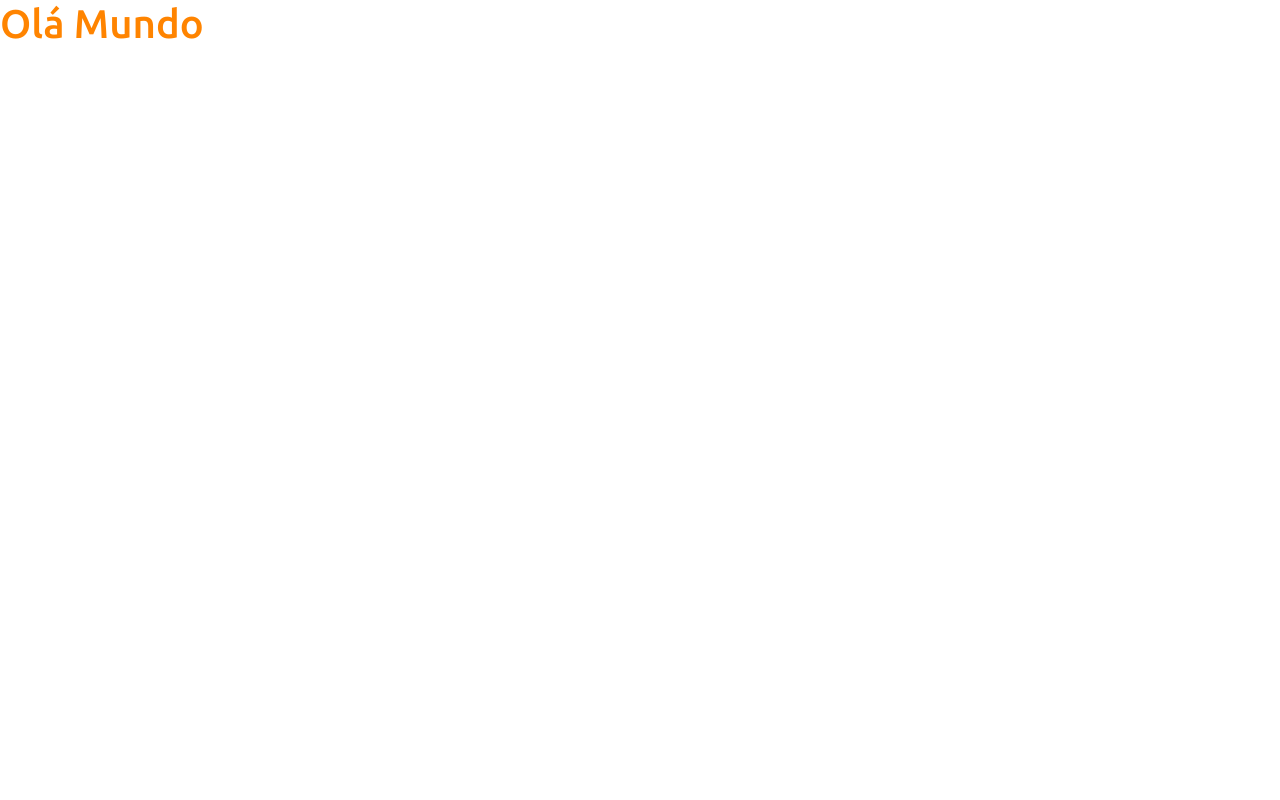
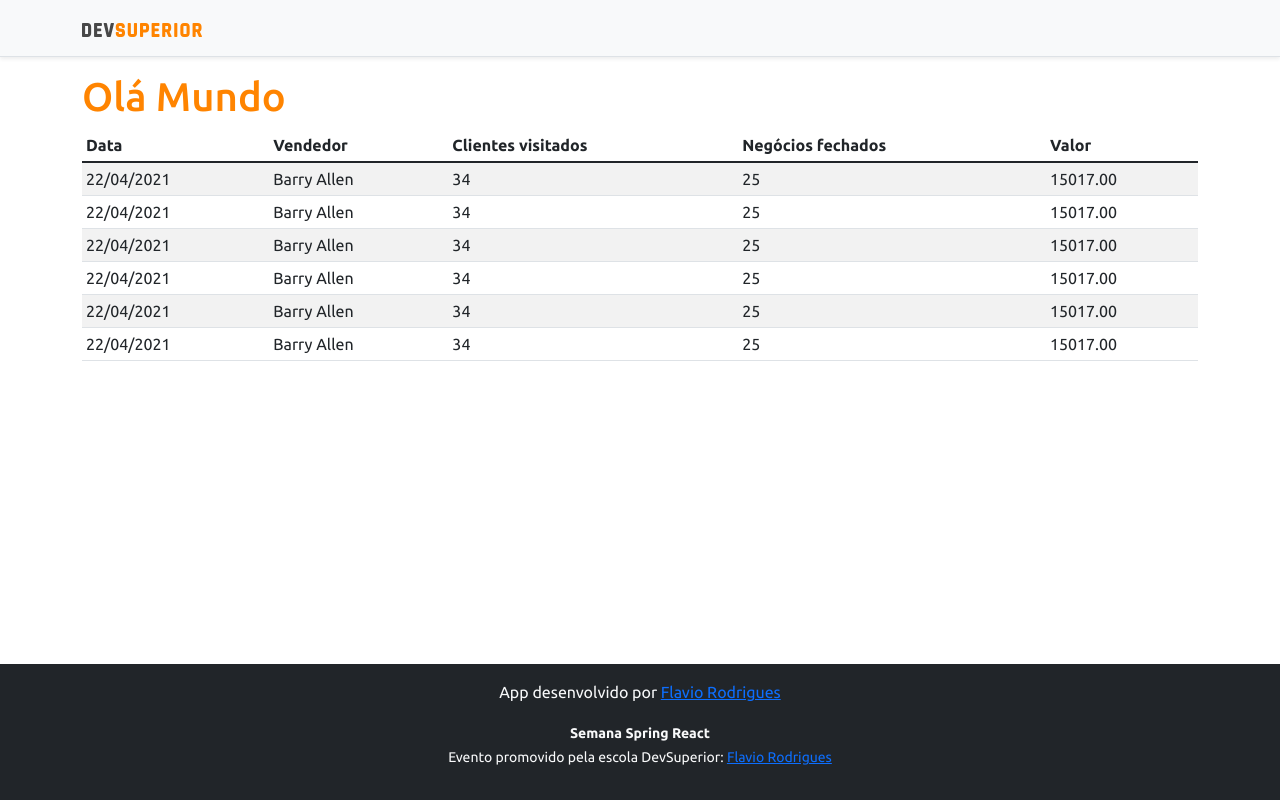
Before and after one commit to flaviobenyaakov/projeto-sds3, a React (Create React App) app in the folder frontend/: page / in a window 1280 px wide. Built offline with nearby package versions, Linux system fonts and the light colour scheme.

Commit message:
Basic static components

```diff
--- a/frontend/src/App.tsx
+++ b/frontend/src/App.tsx
@@ -1,8 +1,19 @@
+import DataTable from "components/DataTable";
+import Footer from "components/Footer";
+import NavBar from "components/NavBar/";
+
 function App() {
   return (
-    <div >
-      <h1 className="text-primary">Olá Mundo</h1>
-    </div>
+    <>
+      <NavBar />
+      <div className="container">
+        <h1 className="text-primary">Olá Mundo</h1>
+
+
+        <DataTable />
+      </div>
+      <Footer />
+    </>
   );
 }
 
--- /dev/null
+++ b/frontend/src/components/DataTable/index.tsx
@@ -0,0 +1,68 @@
+function DataTable() {
+    return (
+        <div className="table-responsive">
+            <table className="table table-striped table-sm">
+                <thead>
+                    <tr>
+                        <th>Data</th>
+                        <th>Vendedor</th>
+                        <th>Clientes visitados</th>
+                        <th>Negócios fechados</th>
+                        <th>Valor</th>
+                    </tr>
+                </thead>
+                <tbody>
+                    <tr>
+                        <td>22/04/2021</td>
+                        <td>Barry Allen</td>
+                        <td>34</td>
+                        <td>25</td>
+                        <td>15017.00</td>
+                    </tr>
+
+                    <tr>
+                        <td>22/04/2021</td>
+                        <td>Barry Allen</td>
+                        <td>34</td>
+                        <td>25</td>
+                        <td>15017.00</td>
+                    </tr>
+
+                    <tr>
+                        <td>22/04/2021</td>
+                        <td>Barry Allen</td>
+                        <td>34</td>
+                        <td>25</td>
+                        <td>15017.00</td>
+                    </tr>
+
+                    <tr>
+                        <td>22/04/2021</td>
+                        <td>Barry Allen</td>
+                        <td>34</td>
+                        <td>25</td>
+                        <td>15017.00</td>
+                    </tr>
+
+                    <tr>
+                        <td>22/04/2021</td>
+                        <td>Barry Allen</td>
+                        <td>34</td>
+                        <td>25</td>
+                        <td>15017.00</td>
+                    </tr>
+
+                    <tr>
+                        <td>22/04/2021</td>
+                        <td>Barry Allen</td>
+                        <td>34</td>
+                        <td>25</td>
+                        <td>15017.00</td>
+                    </tr>
+                </tbody>
+            </table>
+        </div>
+    );
+}
+
+export default DataTable;
--- /dev/null
+++ b/frontend/src/components/Footer/index.tsx
@@ -0,0 +1,13 @@
+function Footer() {
+    return (
+        <footer className="footer mt-auto py-3 bg-dark">
+            <div className="container">
+                <p className="text-light">App desenvolvido por <a href="https://github.com/flaviobenyaakov" target="_blank" rel="noreferrer">Flavio Rodrigues</a></p>
+                <p className="text-light"><small><strong>Semana Spring React</strong><br />
+                    Evento promovido pela escola DevSuperior: <a href="https://www.linkedin.com/in/flavio-rodrigues-763711187/" target="_blank" rel="noreferrer">Flavio Rodrigues</a></small></p>
+            </div>
+        </footer>
+    );
+}
+
+export default Footer;
--- /dev/null
+++ b/frontend/src/components/NavBar/index.tsx
@@ -0,0 +1,15 @@
+import ImgDsDark from 'assets/img/ds-dark.svg';
+
+function NavBar() {
+    return (
+        <div className="d-flex flex-column flex-md-row align-items-center p-3 px-md-4 mb-3 bg-light border-bottom shadow-sm">
+            <div className="container">
+                <nav className="my-2 my-md-0 mr-md-3">
+                    <img src={ImgDsDark} alt="DevSuperior" width="120" />
+                </nav>
+            </div>
+        </div>
+    );
+}
+
+export default NavBar;
```
Also changed, not shown: frontend/src/assets/img/ds-dark.svg (added).
